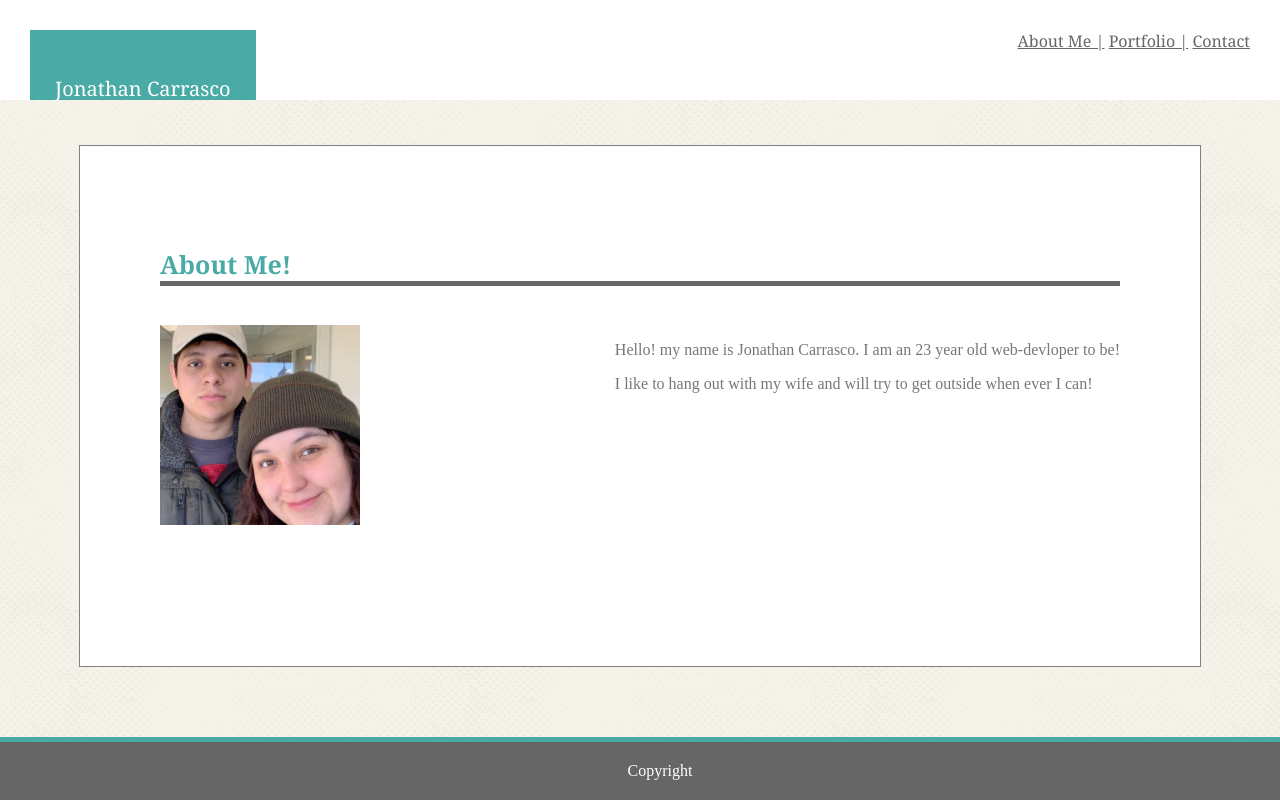
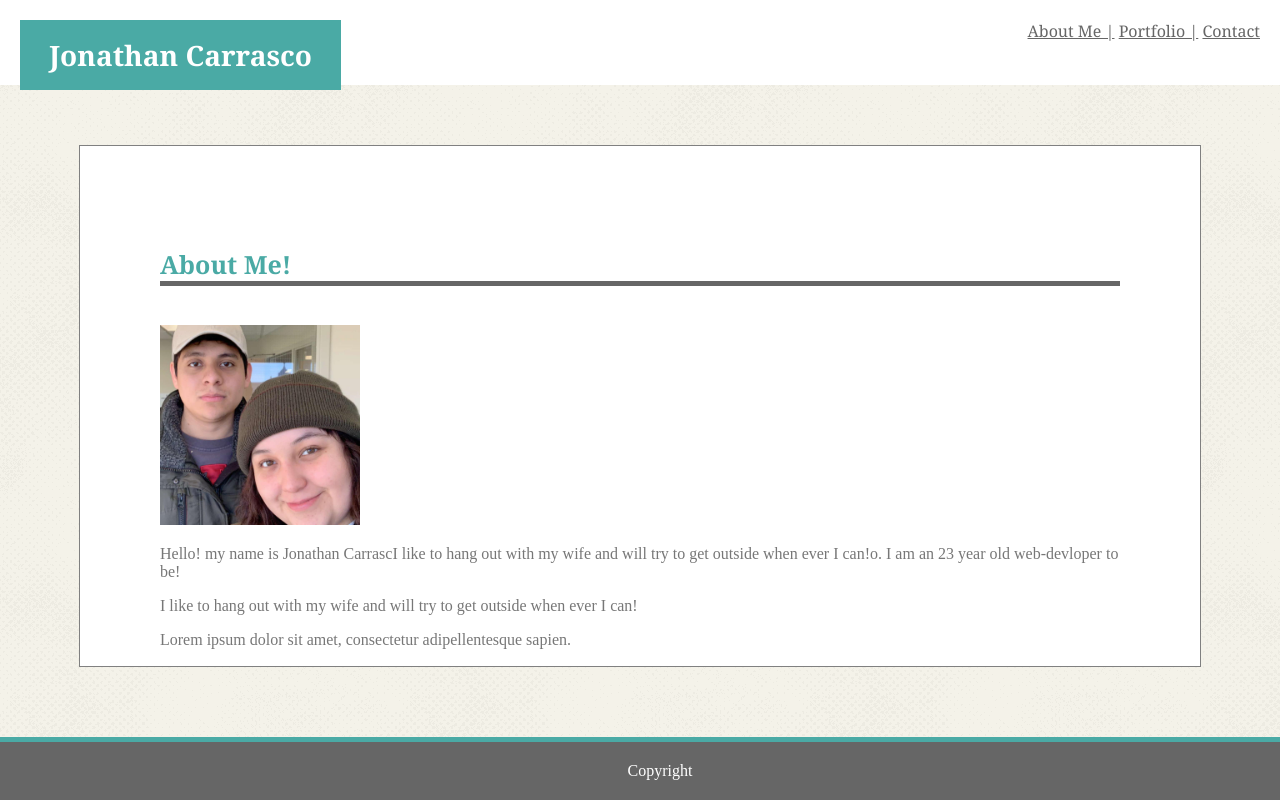
Before and after one commit to Carrascoj1998/portfolio, a plain HTML site: page index.html in a window 1280 px wide. Drawn offline with Linux system fonts and the light colour scheme.

Commit message:
updated h1

```diff
--- a/assests/css/index.css
+++ b/assests/css/index.css
@@ -1,26 +1,12 @@
-#name{
-  float: left;
-  background-color: #4aaaa5;
-  font-size: 20px;
-  margin: auto;
-  padding: 25px;
-  height: 20px;
-  right: 0;
-  left: 0;
-  text-align: center;
-  color: white;
-  font-family: 'Georgia', Times, 'Times New Roman', serif;
-}
-
 .navbar{
   background-color:#ffffff;
-  padding: 30px;
+  padding: 20px;
   right: 0;
   left: 0;
   position: fixed;
   top: 0;
   width: auto;
-  height: 40px;
+  height: 45px;
   text-align: right ;
   border-style: hidden;
   font-family: 'Georgia', Times, 'Times New Roman', serif;
@@ -33,7 +19,18 @@ aside{
 
 }
 
-p{}
+
+
+
+h1{
+  background: #4aaaa5;
+  color: #fff;
+  font-size: 28px;
+  float: left;
+  margin-top: auto;
+  margin-left: 0px;
+  padding: 16px 29px;
+}
 
 a{
   color: #666666;
@@ -50,9 +47,6 @@ h2{
   float: right;
 
 }
-
-
-
 
 footer{
   position: fixed;
@@ -84,13 +78,13 @@ footer{
 
 
 }
+
 form{
   border-radius: 5px;
   background-color: #f2f2f2;
   padding: 20px;
+}
 
-
-}
 
 input{
   height: 30px;
@@ -131,6 +125,7 @@ h3{
   margin:  auto;
 
 }
+
 h4{
   color: #f2f2f2;
   text-align: center;
@@ -139,5 +134,4 @@ h4{
   margin: auto;
   height: 25px;
   font-size: 20px;
-
 }
--- a/index.html
+++ b/index.html
@@ -10,7 +10,7 @@
 <header>
     <div class="navbar">
         <div id="name">
-            <p>Jonathan Carrasco</p>
+            <h1 style ="background-color:#4aaaa5"> Jonathan Carrasco</h1>
         </div>
         <a href="index.html">About Me  |</a>
         <a href="portfolio.html">Portfolio  |</a>
@@ -29,8 +29,10 @@
         <img src="assests/images/70848696_741709822956406_5350228902222495744_n.jpg" width="200px" height="200px">
 
         <aside>
-            <p style="color:#777777;">Hello! my name is Jonathan Carrasco. I am an 23 year old web-devloper to be!</p>
+            <p style="color:#777777;">Hello! my name is Jonathan CarrascI like to hang out with my wife and will try to get outside when ever I can!o. I am an 23 year old web-devloper to be!</p>
             <p style="color:#777777;">I like to hang out with my wife and will try to get outside when ever I can!</p>
+            <p style="color:#777777;">Lorem ipsum dolor sit amet, consectetur adipellentesque sapien.</p>
+
         </aside>
 
 
```
Also changed, not shown: contact.html (+1 -1 lines), portfolio.html (+1 -1 lines), assests/images/coding.jpeg (renamed from assests/images/articleocw-5d07e6b3790af.jpeg), 3 other files.
